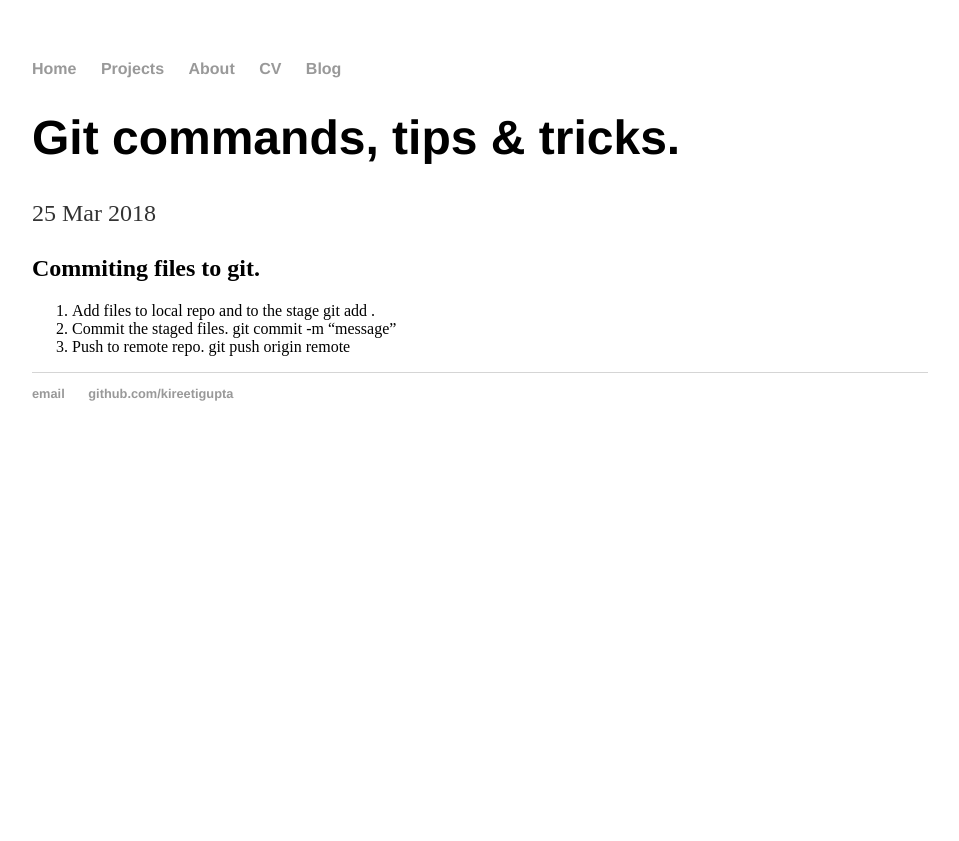
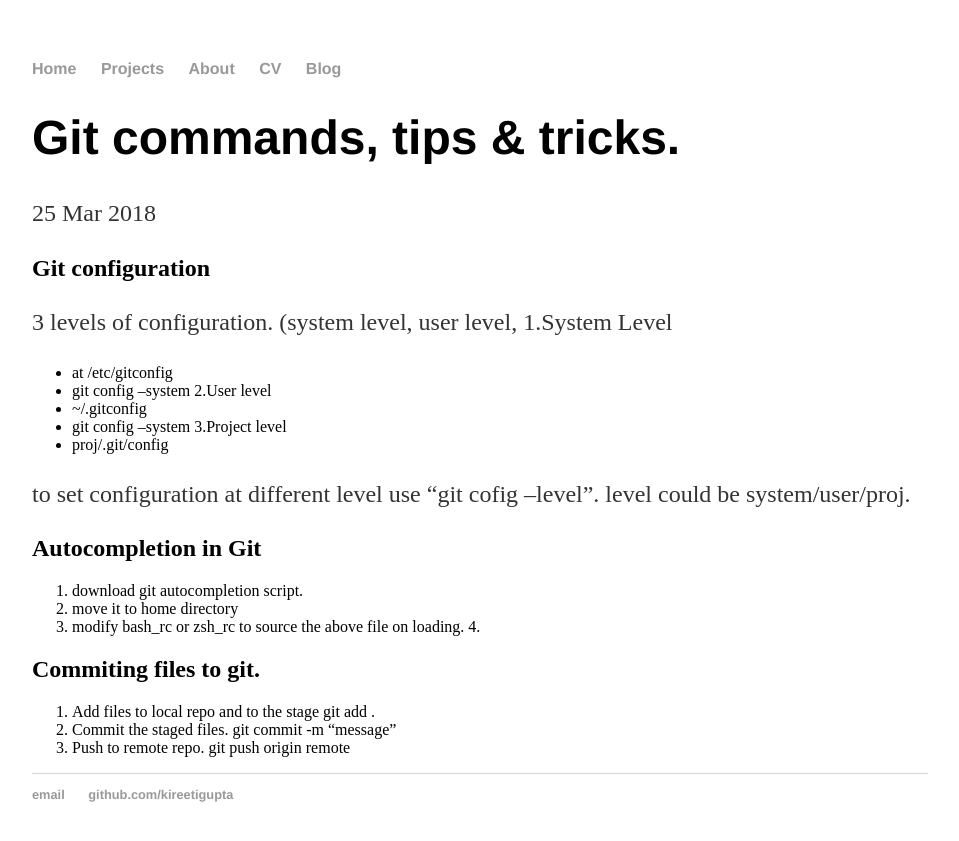
Before and after one commit to kireetigupta/kireetiboorla.github.io, a Jekyll site: the page built from _posts/2018-03-25-gitcommands.md, in a window 1280 px wide. Shown: the top 841 px of the page, without its empty margins (160-1119 px from the left). Built offline with Jekyll 4.4.1, drawn with Linux system fonts in a browser that asks for light colours.

Commit message:
Update 2018-03-25-gitcommands.md

```diff
--- a/_posts/2018-03-25-gitcommands.md
+++ b/_posts/2018-03-25-gitcommands.md
@@ -2,6 +2,25 @@
 layout: post
 title: Git commands, tips & tricks.
 ---
+
+## Git configuration
+3 levels of configuration. (system level, user level,
+1.System Level
+  * at /etc/gitconfig
+  * git config --system
+2.User level
+  * ~/.gitconfig
+  * git config --system
+3.Project level
+  * proj/.git/config
+
+to set configuration at different level use "git cofig --level". level could be system/user/proj.
+
+## Autocompletion in Git
+ 1. download git autocompletion script.
+ 2. move it to home directory
+ 3. modify bash_rc or zsh_rc to source the above file on loading.
+ 4.
 
 ## Commiting files to git.
 1. Add files to local repo and to the stage
```
